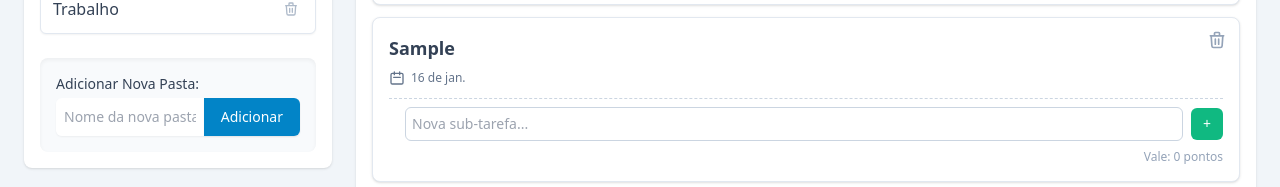
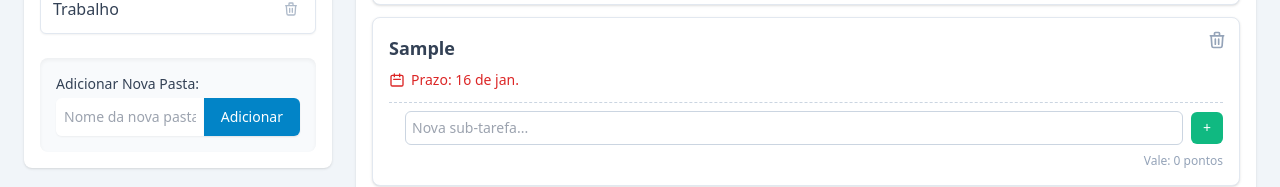
Before and after one commit to Gabriel-Leall/Projetos, a React (Vite) app in the folder To-Do-List/: page / in a window 1280 px wide. Both pictures are taken after typing "Sample", "2020-01-15" into the empty fields and a click on the button "+ Add Tarefa". Shown: the part 433-620 px from the top of the page. Built offline with nearby package versions, Linux system fonts and the light colour scheme.

Commit message:
feat: :art: Cores nos Prazos
status de emergencia em formato de cores para o usuario

```diff
--- a/To-Do-List/src/components/TaskItem.tsx
+++ b/To-Do-List/src/components/TaskItem.tsx
@@ -1,9 +1,9 @@
 // src/components/TaskItem.tsx
-import React, { useState } from 'react';
-import type { Task } from '../types';
-import SubTaskItem from './SubTaskItem';
-import ProgressBar from './ProgressBar';
-import { useData } from '../context/DataContext';
+import React, { useState } from "react";
+import type { Task } from "../types";
+import SubTaskItem from "./SubTaskItem";
+import ProgressBar from "./ProgressBar";
+import { useData } from "../context/DataContext";
 
 interface TaskItemProps {
   task: Task;
@@ -11,7 +11,7 @@ interface TaskItemProps {
 
 const TaskItem: React.FC<TaskItemProps> = ({ task }) => {
   const { dispatch } = useData();
-  const [newSubTaskText, setNewSubTaskText] = useState('');
+  const [newSubTaskText, setNewSubTaskText] = useState("");
 
   // Lógica para a barra de progresso
   const completedSubtasks = task.subTasks.filter((st) => st.completed).length;
@@ -24,10 +24,10 @@ const TaskItem: React.FC<TaskItemProps> = ({ task }) => {
     event.preventDefault();
     if (!newSubTaskText.trim()) return;
     dispatch({
-      type: 'ADD_SUBTASK',
+      type: "ADD_SUBTASK",
       payload: { text: newSubTaskText, taskId: task.id },
     });
-    setNewSubTaskText('');
+    setNewSubTaskText("");
   };
 
   // Handler para remover a tarefa principal
@@ -37,17 +37,45 @@ const TaskItem: React.FC<TaskItemProps> = ({ task }) => {
         `Tem a certeza que deseja remover a tarefa "${task.title}"?`
       )
     ) {
-      dispatch({ type: 'REMOVE_TASK', payload: { taskId: task.id } });
+      dispatch({ type: "REMOVE_TASK", payload: { taskId: task.id } });
     }
+  };
+  const getDueDateColor = (dueDateString: string | null): string => {
+    if (!dueDateString) {
+      return 'text-slate-500'; // Cor padrão se não houver prazo
+    }
+
+    const today = new Date();
+    today.setHours(0, 0, 0, 0); // Hoje, à meia-noite no fuso horário local
+
+    // Divide a string 'AAAA-MM-DD' para evitar problemas de fuso horário na criação da data
+    const dateParts = dueDateString.split('-').map(part => parseInt(part, 10));
+    // O mês no objeto Date é 0-indexado (Janeiro = 0), por isso subtraímos 1
+    const dueDate = new Date(dateParts[0], dateParts[1] - 1, dateParts[2]);
+
+    const diffTime = dueDate.getTime() - today.getTime();
+    const diffDays = Math.ceil(diffTime / (1000 * 60 * 60 * 24));
+
+    if (diffDays < 0) {
+      return 'text-red-600 font-bold'; // Atrasado
+    }
+    if (diffDays === 0) {
+      return 'text-orange-600 font-semibold'; // Para hoje (usei laranja para diferenciar de atrasado)
+    }
+    if (diffDays <= 7) {
+      return 'text-amber-600 font-semibold'; // Para a próxima semana
+    }
+
+    return 'text-slate-500'; // Normal (mais de uma semana)
   };
 
   // Handler para formatar a data (se houver)
   const formatDate = (dateString: string) => {
     const date = new Date(dateString);
     date.setDate(date.getDate() + 1);
-    return date.toLocaleDateString('pt-BR', {
-      day: '2-digit',
-      month: 'short',
+    return date.toLocaleDateString("pt-BR", {
+      day: "2-digit",
+      month: "short",
     });
   };
 
@@ -55,8 +83,8 @@ const TaskItem: React.FC<TaskItemProps> = ({ task }) => {
     <div
       className={`p-4 mb-3 border rounded-lg shadow transition-all duration-150 relative ${
         task.completed
-          ? 'bg-green-50 border-green-300 opacity-70'
-          : 'bg-white border-slate-200 hover:shadow-md'
+          ? "bg-green-50 border-green-300 opacity-70"
+          : "bg-white border-slate-200 hover:shadow-md"
       }`}
     >
       {/* Botão de Remover Tarefa */}
@@ -65,26 +93,38 @@ const TaskItem: React.FC<TaskItemProps> = ({ task }) => {
         className="absolute top-2 right-2 p-1 text-slate-400 hover:text-red-600 hover:bg-red-100 rounded-full transition-colors"
         aria-label={`Remover tarefa ${task.title}`}
       >
-        <svg xmlns="http://www.w3.org/2000/svg" className="h-5 w-5" fill="none" viewBox="0 0 24 24" stroke="currentColor" strokeWidth={2}>
-          <path strokeLinecap="round" strokeLinejoin="round" d="M19 7l-.867 12.142A2 2 0 0116.138 21H7.862a2 2 0 01-1.995-1.858L5 7m5 4v6m4-6v6m1-10V4a1 1 0 00-1-1h-4a1 1 0 00-1 1v3M4 7h16" />
+        <svg
+          xmlns="http://www.w3.org/2000/svg"
+          className="h-5 w-5"
+          fill="none"
+          viewBox="0 0 24 24"
+          stroke="currentColor"
+          strokeWidth={2}
+        >
+          <path
+            strokeLinecap="round"
+            strokeLinejoin="round"
+            d="M19 7l-.867 12.142A2 2 0 0116.138 21H7.862a2 2 0 01-1.995-1.858L5 7m5 4v6m4-6v6m1-10V4a1 1 0 00-1-1h-4a1 1 0 00-1 1v3M4 7h16"
+          />
         </svg>
       </button>
 
       {/* Título da Tarefa */}
-      <h3 className={`text-lg font-semibold pr-8 ${
-          task.completed ? 'text-green-700 line-through' : 'text-slate-700'
+      <h3
+        className={`text-lg font-semibold pr-8 ${
+          task.completed ? "text-green-700 line-through" : "text-slate-700"
         }`}
       >
         {task.title}
       </h3>
 
-      {/* Exibição do Prazo (se existir) */}
+      {/* Exibição do Prazo com a lógica de cor corrigida */}
       {task.dueDate && (
-        <div className="mt-2 flex items-center text-xs text-slate-500">
+        <div className={`mt-2 flex items-center text-sm font-medium ${getDueDateColor(task.dueDate)}`}>
           <svg xmlns="http://www.w3.org/2000/svg" className="h-4 w-4 mr-1.5" fill="none" viewBox="0 0 24 24" stroke="currentColor" strokeWidth={2}>
             <path strokeLinecap="round" strokeLinejoin="round" d="M8 7V3m8 4V3m-9 8h10M5 21h14a2 2 0 002-2V7a2 2 0 00-2-2H5a2 2 0 00-2 2v12a2 2 0 002 2z" />
           </svg>
-          <span>{formatDate(task.dueDate)}</span>
+          <span>Prazo: {formatDate(task.dueDate)}</span>
         </div>
       )}
 
```
